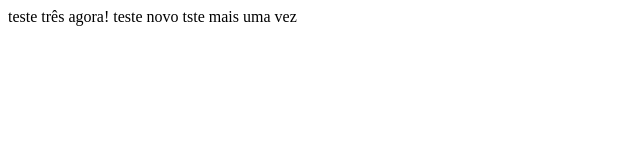
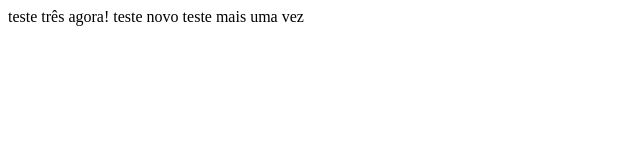
Before and after one commit to alves-h-s/meu_projeto_versionado, a plain HTML site: page index.html in a window 1280 px wide. Shown: the full height of the page, 0-640 px from the left. Drawn offline with Linux system fonts and the light colour scheme.

Commit message:
Update index.html

```diff
--- a/index.html
+++ b/index.html
@@ -2,6 +2,6 @@
 <body>
 teste três agora!
 teste novo
-  tste mais uma vez
+  teste mais uma vez
 </body>
 </html>
```
